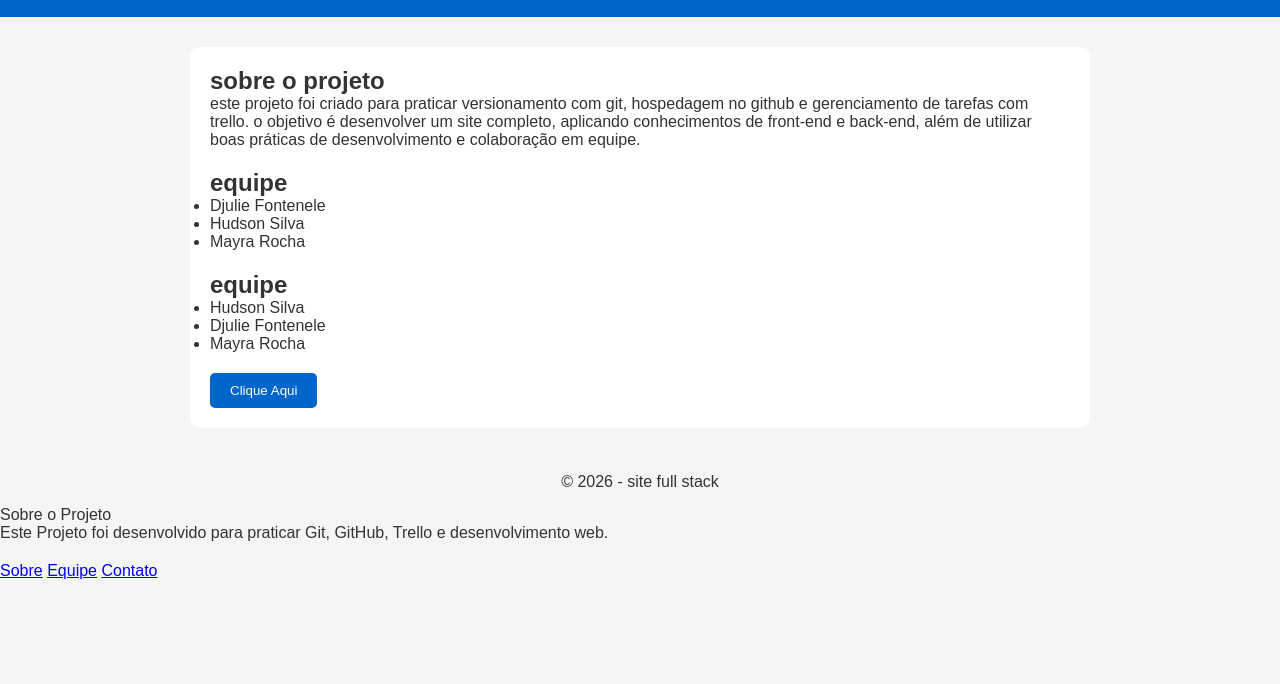
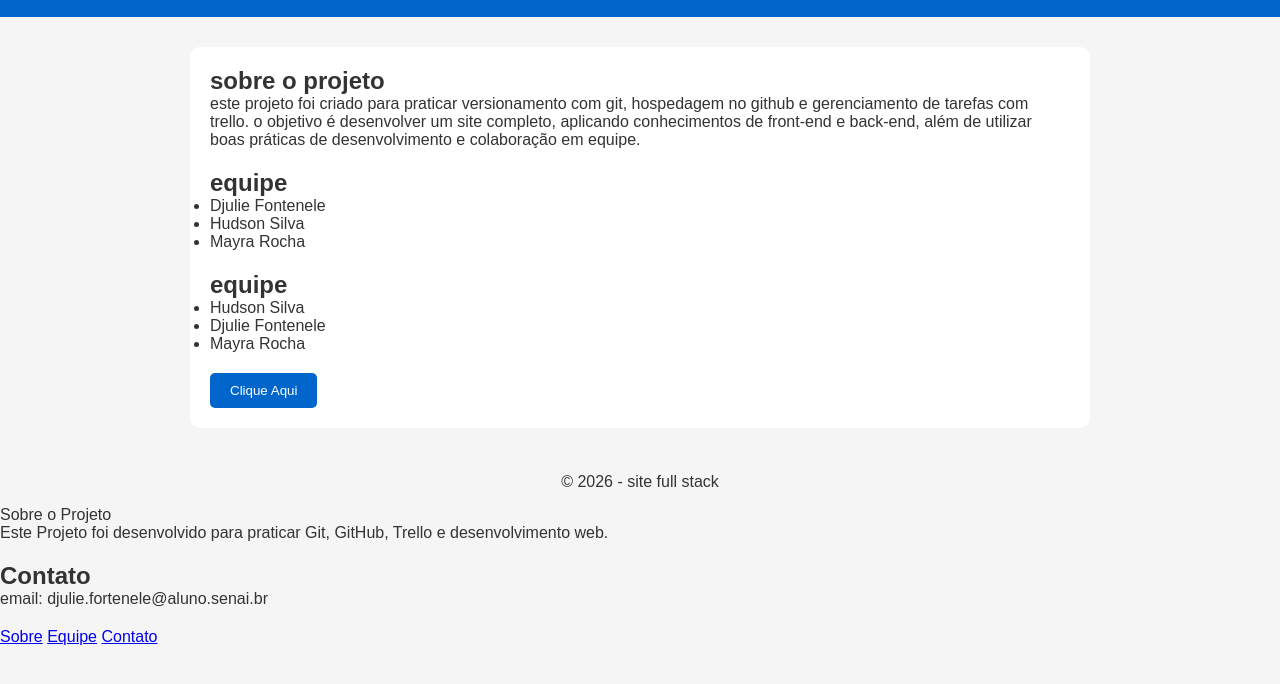
Before and after one commit to Djulieew/Site-Full-Stack-Tarde, a plain HTML site: page index.html in a window 1280 px wide. Shown: the part 96-780 px from the top of the page. Drawn offline with Linux system fonts and the light colour scheme; files that its build step writes are made by us from their sources.

Commit message:
#atualiza o arquivo index com uma seção para contato

```diff
--- a/index.html
+++ b/index.html
@@ -53,6 +53,11 @@
     <p>Este Projeto foi desenvolvido para praticar Git, GitHub, Trello e desenvolvimento web.</p>
 </section>
 
+<section id="Contato">
+    <h2>Contato</h2>
+    <p>email: djulie.fortenele@aluno.senai.br</p>
+</section>
+
 </nav>
      <a href="Projeto Full Stack desenvolvido para praticar integração entre frontend, backend, APIs e banco de dados, utilizando tecnologias modernas de desenvolvimento web.">Sobre</a>
      <a href="DevNexus">Equipe</a>
```
